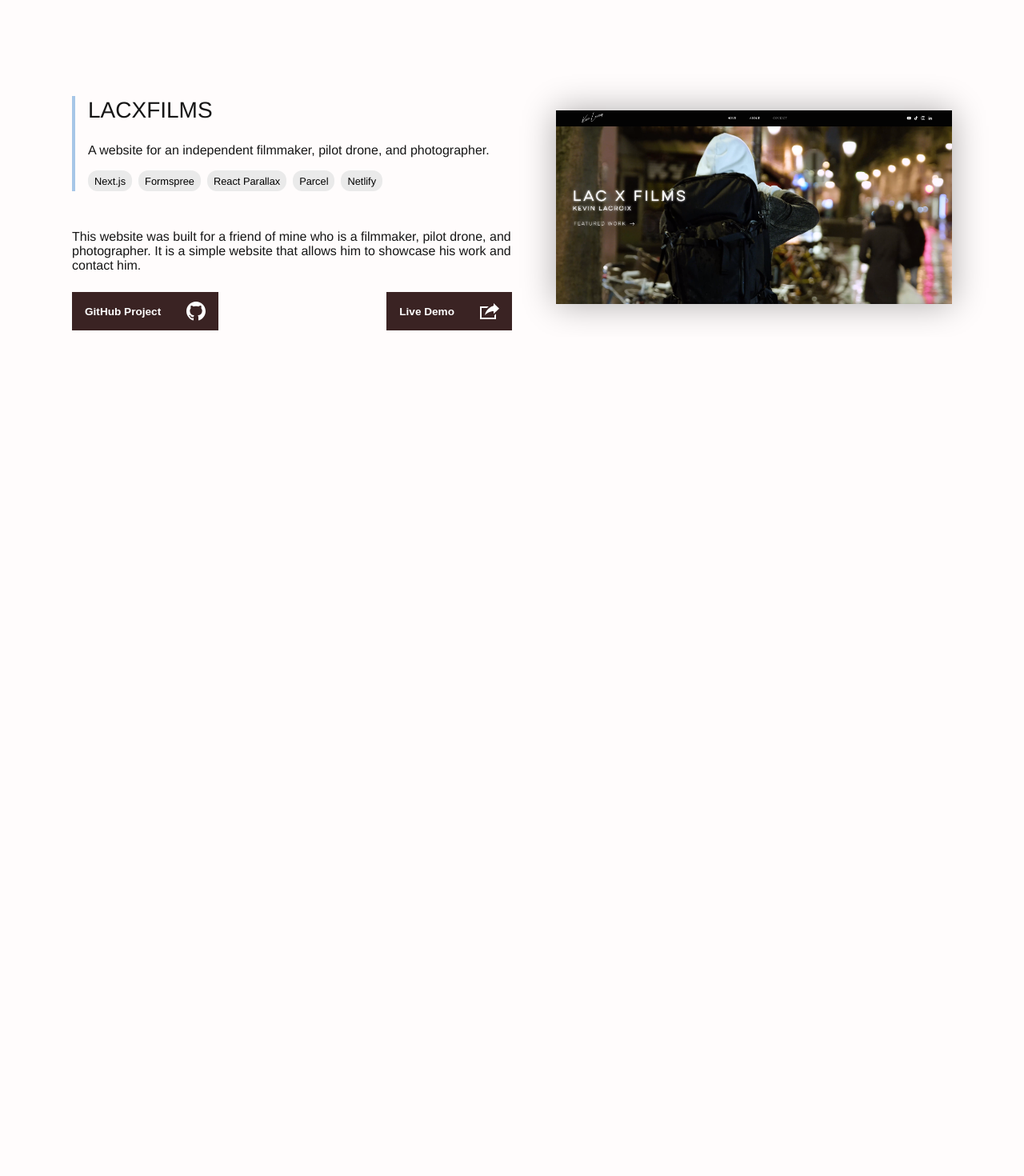
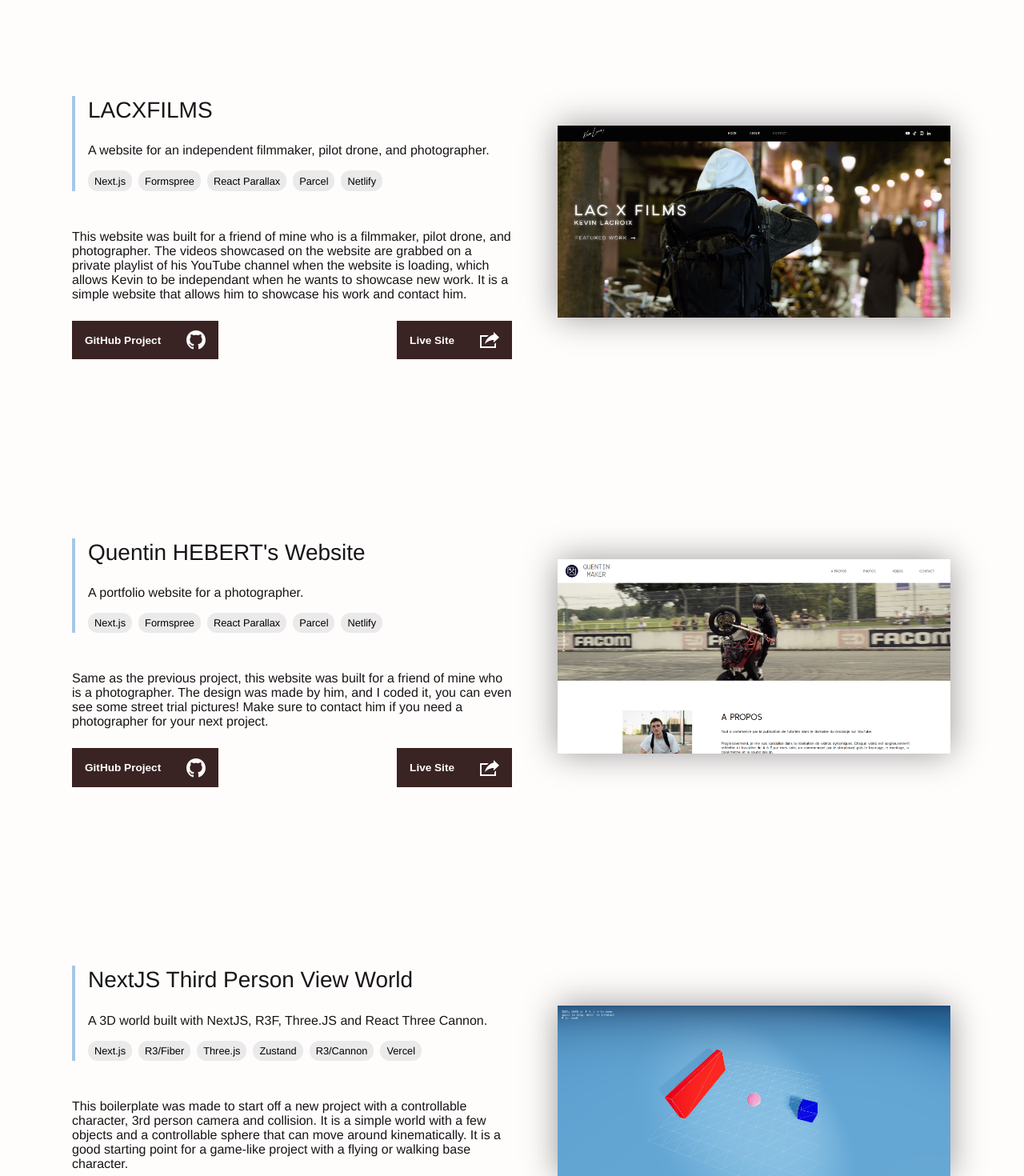
Before and after one commit to thomas-rooty/thomas-caron, a Next.js app: page /projects in a window 1280 px wide. Shown: the part 1040-2510 px from the top of the page at 80% size. Before the commit the page ends 1461 px from the top, so only its background shows below. Built offline with nearby package versions, Linux system fonts and the light colour scheme.

Commit message:
added Quentin project

```diff
--- a/app/projects/page.tsx
+++ b/app/projects/page.tsx
@@ -19,11 +19,29 @@ const Projects = () => {
         <Project
           title="LACXFILMS"
           description="A website for an independent filmmaker, pilot drone, and photographer."
-          details="This website was built for a friend of mine who is a filmmaker, pilot drone, and photographer. It is a simple website that allows him to showcase his work and contact him."
+          details="This website was built for a friend of mine who is a filmmaker, pilot drone, and photographer. The videos showcased on the website are grabbed on a private playlist of his YouTube channel when the website is loading, which allows Kevin to be independant when he wants to showcase new work. It is a simple website that allows him to showcase his work and contact him."
           image="/assets/LacxFilms.png"
           link="https://lacxfilms.com/"
           github="https://github.com/thomas-rooty/klacroix"
           tools={["Next.js", "Formspree", "React Parallax", "Parcel", "Netlify"]}
+        />
+        <Project
+          title="Quentin HEBERT's Website"
+          description="A portfolio website for a photographer."
+          details="Same as the previous project, this website was built for a friend of mine who is a photographer. The design was made by him, and I coded it, you can even see some street trial pictures! Make sure to contact him if you need a photographer for your next project."
+          image="/assets/QuentinHebert.png"
+          link="https://quentinmaker.fr/"
+          github="https://github.com/thomas-rooty/qhebert-portfolio/"
+          tools={["Next.js", "Formspree", "React Parallax", "Parcel", "Netlify"]}
+        />
+        <Project
+          title="NextJS Third Person View World"
+          description="A 3D world built with NextJS, R3F, Three.JS and React Three Cannon."
+          details="This boilerplate was made to start off a new project with a controllable character, 3rd person camera and collision. It is a simple world with a few objects and a controllable sphere that can move around kinematically. It is a good starting point for a game-like project with a flying or walking base character."
+          image="/assets/NextJSWorld.png"
+          link="https://nxtjs-3d-third-person-world.vercel.app/"
+          github="https://github.com/thomas-rooty/nxtjs-3d-third-person-world"
+          tools={["Next.js", "R3/Fiber", "Three.js", "Zustand", "R3/Cannon", "Vercel"]}
         />
       </div>
     </div>
--- a/components/ui/ButtonWithImg.tsx
+++ b/components/ui/ButtonWithImg.tsx
@@ -10,7 +10,7 @@ interface ButtonWithImgProps {
 
 const ButtonWithImg = ({ href, text, imgSrc, imgAlt }: ButtonWithImgProps) => {
   return (
-    <Link className={styles.button} href={href}>
+    <Link className={styles.button} href={href} target={'_blank'}>
       <div className={styles.button__content}>
         <p className={styles.button__text}>{text}</p>
         <img className={styles.button__icon} src={imgSrc} alt={imgAlt}/>
--- a/components/ui/HeroProjects.module.css
+++ b/components/ui/HeroProjects.module.css
@@ -8,6 +8,7 @@
 
 .hero {
   margin-bottom: 4rem;
+  overflow: hidden;
 }
 
 .heroImage {
--- a/components/ui/Project.module.css
+++ b/components/ui/Project.module.css
@@ -57,8 +57,11 @@
 }
 
 .image {
-  width: 100%;
+  display: block;
+  width: 99%;
   height: auto;
   object-fit: cover;
-  box-shadow: 0 0 40px rgba(0, 0, 0, 0.33);
+  -webkit-box-shadow: 0 0 40px 0 rgba(0,0,0,0.4);
+  -moz-box-shadow: 0 0 40px 0 rgba(0,0,0,0.4);
+  box-shadow: 0 0 40px 0 rgba(0,0,0,0.4);
 }
--- a/components/ui/Project.tsx
+++ b/components/ui/Project.tsx
@@ -29,7 +29,7 @@ const Project = ({title, description, details, image, link, github, tools}: Proj
           </div>
           <div className={styles.linksSection}>
             <ButtonWithImg href={github} text="GitHub Project" imgSrc="/assets/github.svg" imgAlt="Github"/>
-            <ButtonWithImg href={link} text="Live Demo" imgSrc="/assets/link.svg" imgAlt="Link"/>
+            <ButtonWithImg href={link} text="Live Site" imgSrc="/assets/link.svg" imgAlt="Link"/>
           </div>
         </div>
         <div className={styles.rightSection}>
```
Also changed, not shown: public/assets/NextJSWorld.png (added), public/assets/QuentinHebert.png (added).
